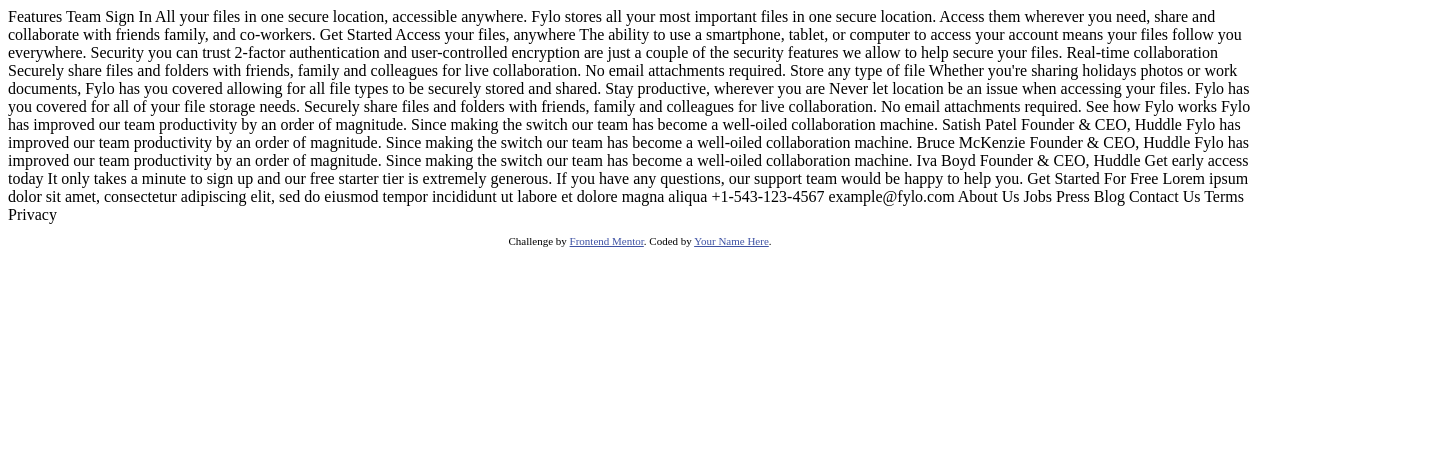
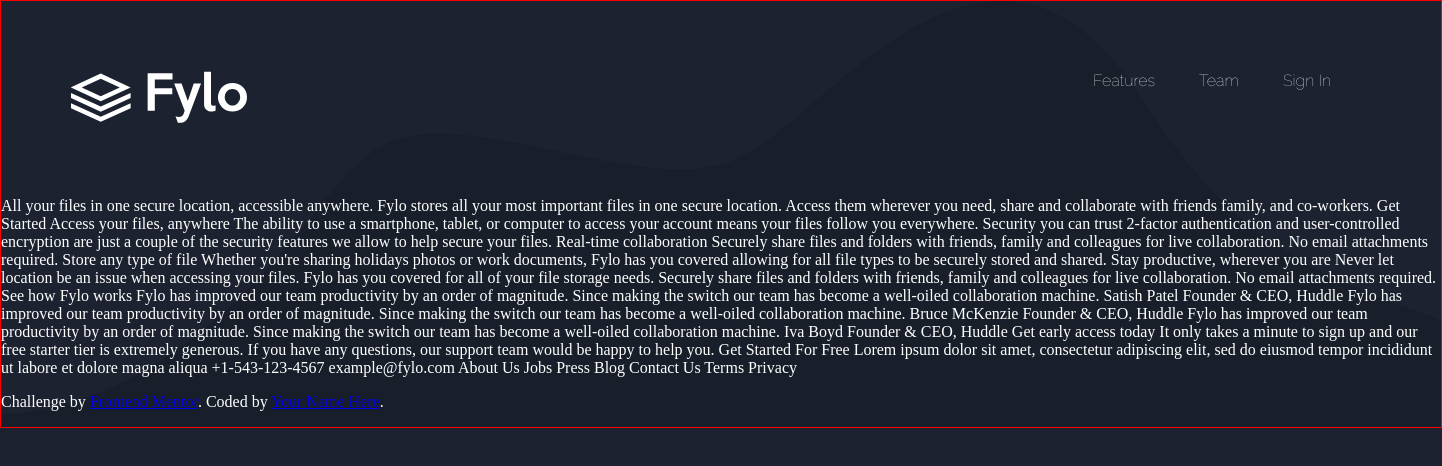
Before and after one commit to aaronspurgeon/Frontend-Mentors-I, a plain HTML site: page index.html in a window 1280 px wide. Shown: the whole page, 1442 px wide, since content can reach past the window. Drawn offline with Linux system fonts and the light colour scheme.

Commit message:
added header styling

```diff
--- a/index.html
+++ b/index.html
@@ -1,24 +1,31 @@
 <!DOCTYPE html>
 <html lang="en">
+
 <head>
   <meta charset="UTF-8">
-  <meta name="viewport" content="width=device-width, initial-scale=1.0"> <!-- displays site properly based on user's device -->
+  <meta name="viewport" content="width=device-width, initial-scale=1.0">
+  <!-- displays site properly based on user's device -->
 
   <link rel="icon" type="image/png" sizes="32x32" href="./images/favicon-32x32.png">
   <link rel="stylesheet" href="css/index.css">
-
+  <link href="https://fonts.googleapis.com/css?family=Raleway:100,200,200i,300,400&display=swap" rel="stylesheet">
   <title>Frontend Mentor | Fylo landing page with dark theme and features grid</title>
 
   <!-- Feel free to remove these styles or customise in your own stylesheet 👍 -->
-  <style>
-    .attribution { font-size: 11px; text-align: center; }
-    .attribution a { color: hsl(228, 45%, 44%); }
-  </style>
+
 </head>
+
 <body>
-  Features
-  Team
-  Sign In
+  <div class="container">
+    <header>
+      <a href="#"><img src="/images/logo.svg" alt=""></a>
+      <nav class="navbar">
+        <a href="#">Features</a>
+        <a href="#">Team</a>
+        <a href="#">Sign In</a>
+      </nav>
+    </header>
+
 
     All your files in one secure location, accessible anywhere.
 
@@ -103,5 +110,7 @@
         Coded by <a href="#">Your Name Here</a>.
       </p>
     </footer>
+  </div>
 </body>
+
 </html>
--- a/less/index.less
+++ b/less/index.less
@@ -0,0 +1,47 @@
+@import 'mixins.less';
+
+
+// .attribution {
+//     font-size: 11px;
+//     text-align: center;
+//   }
+
+//   .attribution a {
+//     color: hsl(228, 45%, 44%);
+//   }
+
+body {
+    background-color: #1C2230;
+    color: white;
+    margin: 0 auto;
+}
+
+.container {
+    background-image: url(/images/bg-curvy-desktop.svg);
+    background-size: cover;
+    width: 1440px;
+    margin: 0 auto;
+    border: 1px solid red;
+}
+
+header {
+    display: flex;
+    justify-content: space-between;
+    padding: 70px;
+
+    .navbar {
+
+        a {
+            text-decoration: none;
+            margin-right: 40px;
+            color: white;
+            font-family: @headerFont;
+            font-weight:100;
+        }
+
+        img {
+            width: 50%;
+            height: 50%;
+        }
+    }
+}
--- /dev/null
+++ b/less/mixins.less
@@ -0,0 +1 @@
+@headerFont:'Raleway', sans-serif;
```
Also changed, not shown: css/index.css. Lines whose indentation alone changed are shown as unchanged.
